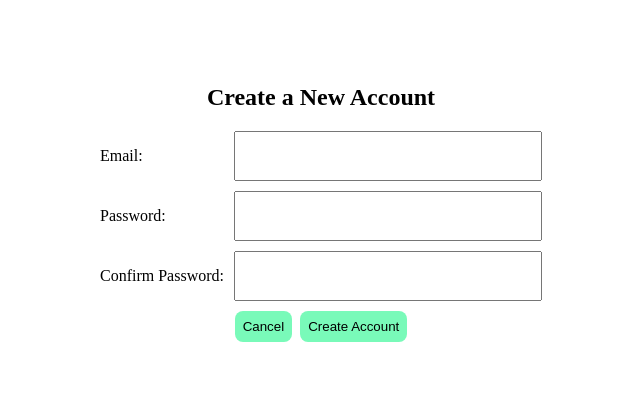
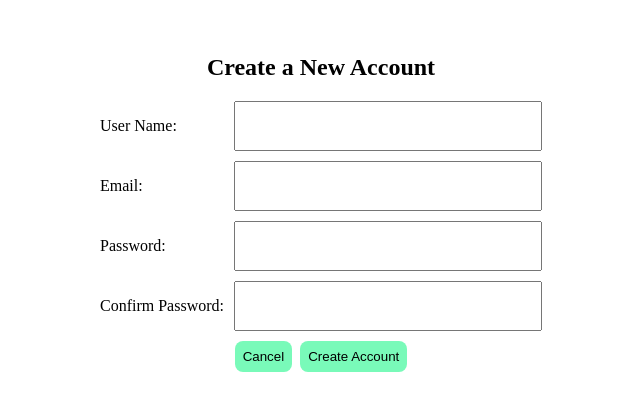
Before and after one commit to Vnovnick/jourbooks, a SvelteKit app: page / in a window 1280 px wide. Shown: the part 205-616 px from the top of the page, without its empty margins (327-967 px from the left). Built offline with nearby package versions, Linux system fonts and the light colour scheme.

Commit message:
add username input

```diff
--- a/src/routes/+page.server.ts
+++ b/src/routes/+page.server.ts
@@ -3,6 +3,7 @@ import { fail } from "@sveltejs/kit";
 export const actions = {
   async create({ request }) {
     const formData = await request.formData();
+    const username = formData.get("username") as string;
     const email = formData.get("email") as string;
     const pass = formData.get("password") as string;
     const confirmPass = formData.get("confirmPass") as string;
@@ -13,6 +14,6 @@ export const actions = {
       });
     }
 
-    console.log({ email, pass, confirmPass });
+    console.log({ username, email, pass, confirmPass });
   },
 };
--- a/src/routes/+page.svelte
+++ b/src/routes/+page.svelte
@@ -2,6 +2,7 @@
   import { enhance } from "$app/forms";
 
   export let form;
+  let userName: string;
   let userEmail: string;
   let userPassword: string;
   let confirmPassword: string;
@@ -31,6 +32,16 @@
     {:else} -->
     <h2>Create a New Account</h2>
     <form class="login-page-form" method="POST" action="?/create" use:enhance>
+      <div class="input-container">
+        <p>User Name:</p>
+        <input
+          class="login-input"
+          type="text"
+          bind:value={userName}
+          name="username"
+          required
+        />
+      </div>
       <div class="input-container">
         <p>Email:</p>
         <input
```
